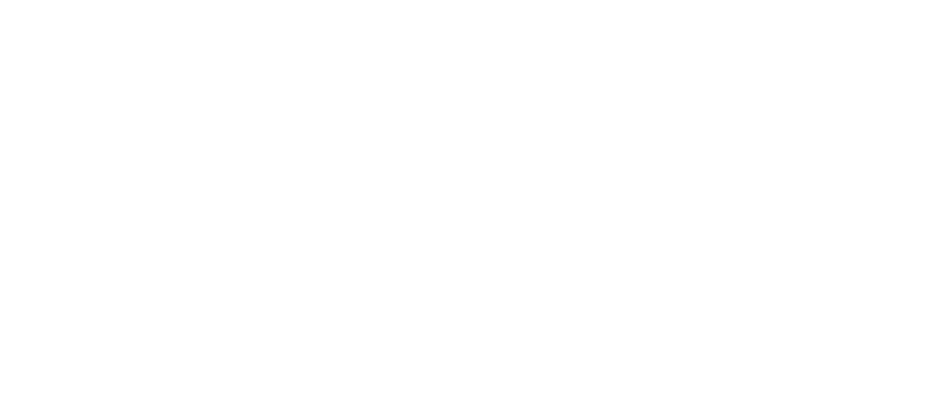
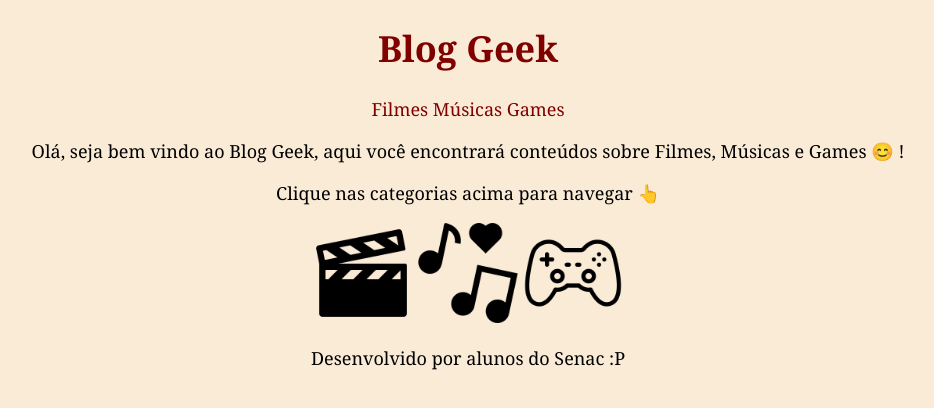
Before and after one commit to jol-tm/projeto-blog-geek, a plain HTML site: page projeto-blog/index.html in a window 1280 px wide. Shown: the whole page, without its empty margins (172-1106 px from the left). Drawn offline with Linux system fonts and the light colour scheme.

Commit message:
Home Page

```diff
--- a/projeto-blog/index.html
+++ b/projeto-blog/index.html
@@ -1,8 +1,22 @@
 <!DOCTYPE html>
 <head>
     <title>Blog Geek</title>
+    <link rel="stylesheet" href="/style.css">
 </head>
 <body>
-
+    <a href="/index.html"><h1>Blog Geek</h1></a>
+    <nav>
+        <a href="/filmes.html">Filmes</a>
+        <a href="/musicas.html">M&#250;sicas</a>
+        <a href="/games.html">Games</a>
+    </nav>
+    <p>Ol&#225;, seja bem vindo ao Blog Geek, aqui você encontrar&#225; conte&#250;dos sobre Filmes, M&#250;sicas e Games 	&#128522; !</p>
+    <p>Clique nas categorias acima para navegar &#128070;</p>
+    <img src="/imagens/claquete-icon.png" alt="ícone claquete" class="icons">
+    <img src="/imagens/musica-icon.png" alt="ícone música" class="icons">
+    <img src="/imagens/game-icon.png" alt="ícone games" class="icons">
+    <footer>
+        <p>Desenvolvido por alunos do Senac :P</p>
+    </footer>
 </body>
 </html>
--- /dev/null
+++ b/projeto-blog/style.css
@@ -0,0 +1,16 @@
+body {
+    text-align: center;
+    background-color:antiquewhite;
+    color: black;
+    font-family: Georgia, 'Times New Roman', Times, serif;
+    font-size: large;
+}
+
+.icons {
+    height: 100px;
+}
+
+a, a:visited {
+    color: maroon;
+    text-decoration: none;
+}
```
Also changed, not shown: projeto-blog/imagens/claquete-icon.png (added), projeto-blog/imagens/game-icon.png (added), projeto-blog/imagens/geek.jpeg (added), projeto-blog/imagens/musica-icon.png (added).
